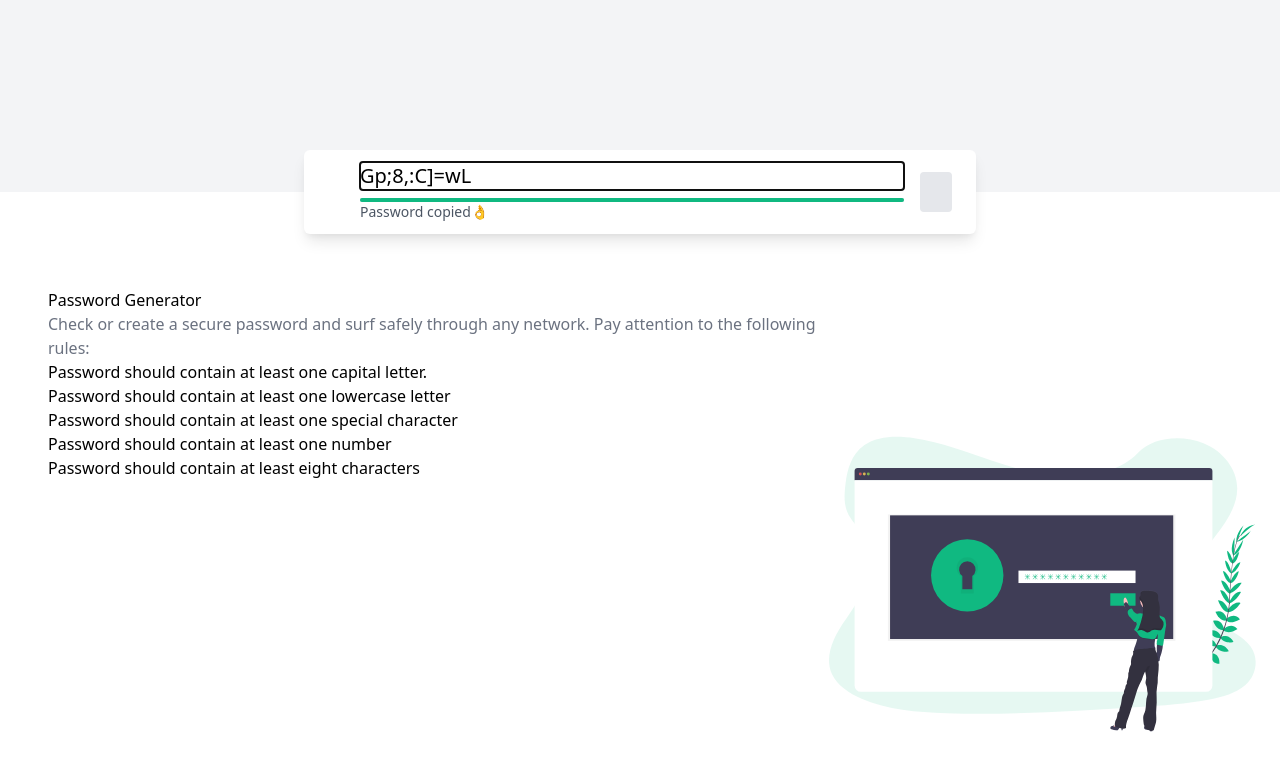
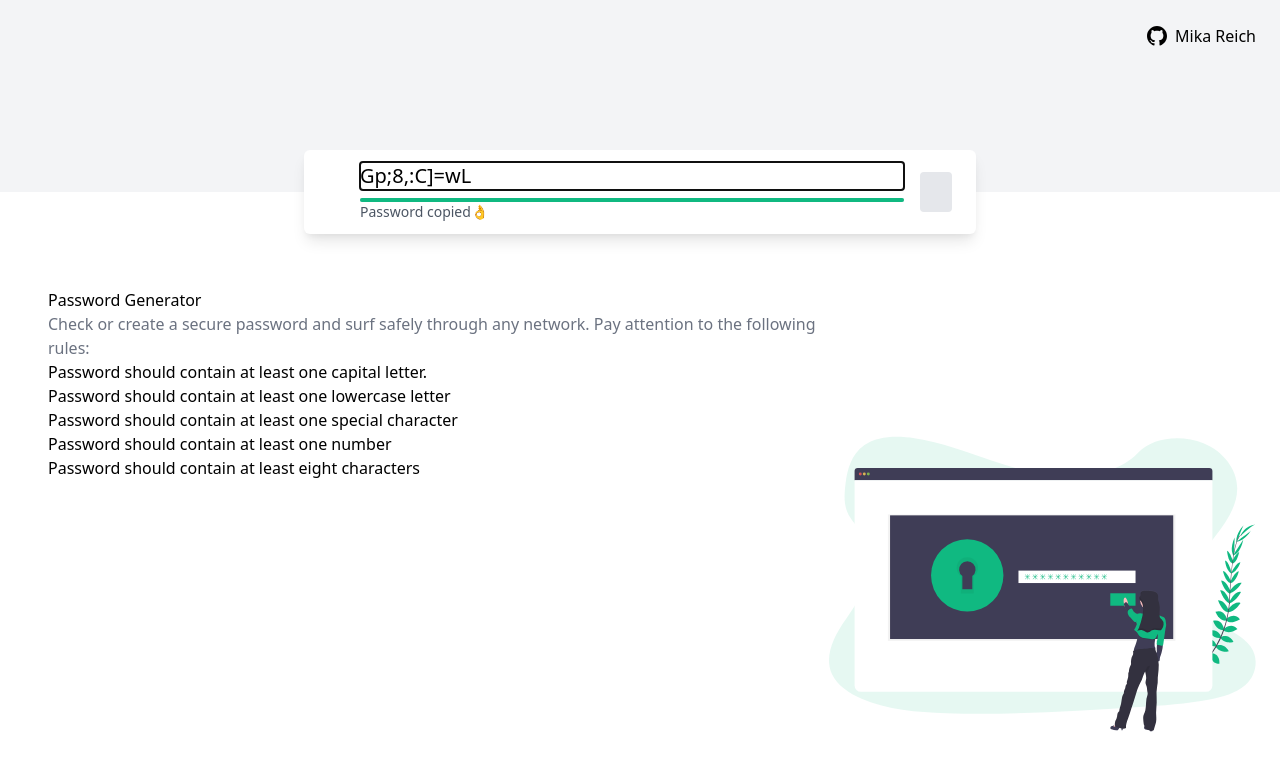
Before and after one commit to mikareich/password-generator, a React (Create React App) app: page / in a window 1280 px wide. Shown: the top 770 px of the page. Built offline with nearby package versions, Linux system fonts and the light colour scheme; some icons are missing; what @tailwindcss/typography would draw is missing.

Commit message:
add contact

```diff
--- a/src/App.tsx
+++ b/src/App.tsx
@@ -2,9 +2,18 @@ import React from "react";
 import PasswordGenerator from "./PasswordGenerator";
 import { passwordRules } from "./utils";
 import { ReactComponent as UndrawImage } from "./undraw_image.svg";
+import { ReactComponent as GithubIcon } from "./github_icon.svg";
 
 function App() {
   return (
+    <>
+      <a
+        href="http://github.com/mikareich/"
+        className="absolute right-6 top-6 flex gap-2"
+      >
+        <GithubIcon width={20} />
+        Mika Reich
+      </a>
       <div className="w-full bg-white mt-48 sm:p-12 sm:pt-24 p-6 pt-20 relative ">
         <div className="absolute w-full top-0 left-0 transform -translate-y-2/4 flex justify-center">
           <PasswordGenerator />
@@ -12,8 +21,8 @@ function App() {
         <article className="prose w-2/3">
           <h2>Password Generator</h2>
           <p className="text-gray-500">
-          Check or create a secure password and surf safely through any network.
-          Pay attention to the following rules:
+            Check or create a secure password and surf safely through any
+            network. Pay attention to the following rules:
           </p>
           <ul>
             {passwordRules.map((rule) => (
@@ -23,6 +32,7 @@ function App() {
         </article>
         <UndrawImage className="hidden lg:block absolute  h-96 w-1/3 bottom-6 right-6" />
       </div>
+    </>
   );
 }
 
```
Also changed, not shown: src/github_icon.svg (added). Lines whose indentation alone changed are shown as unchanged.
